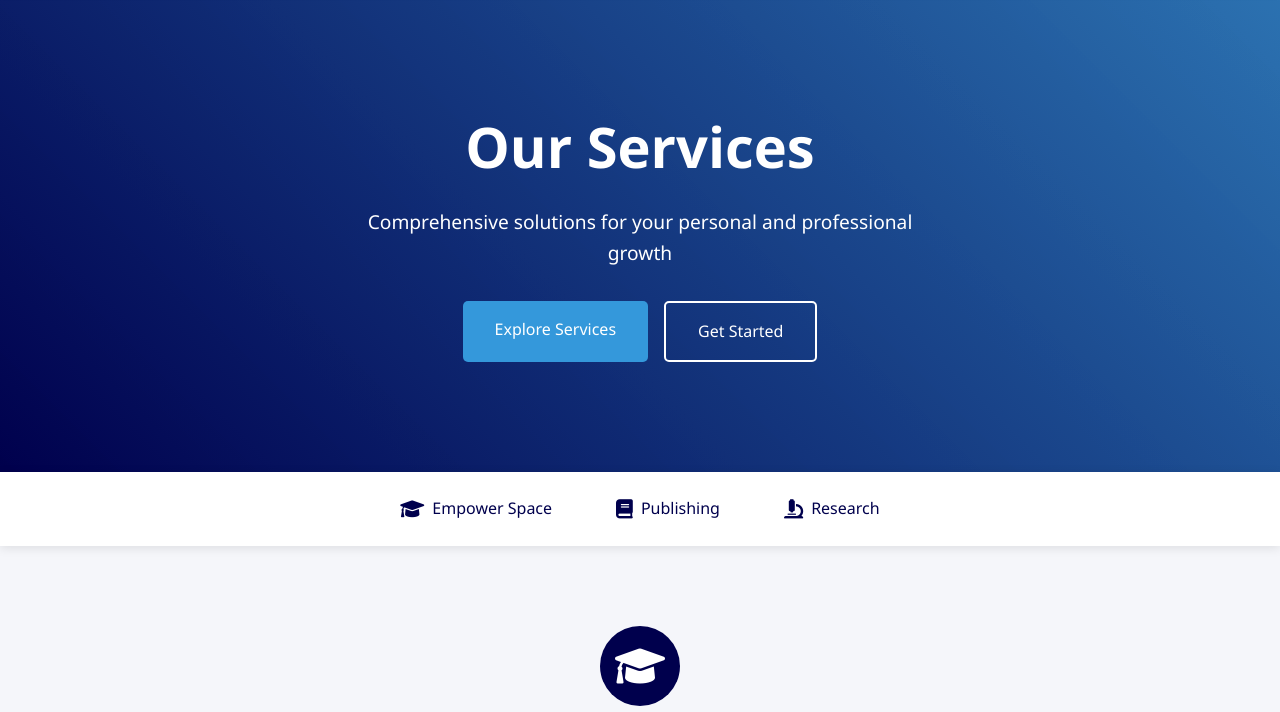
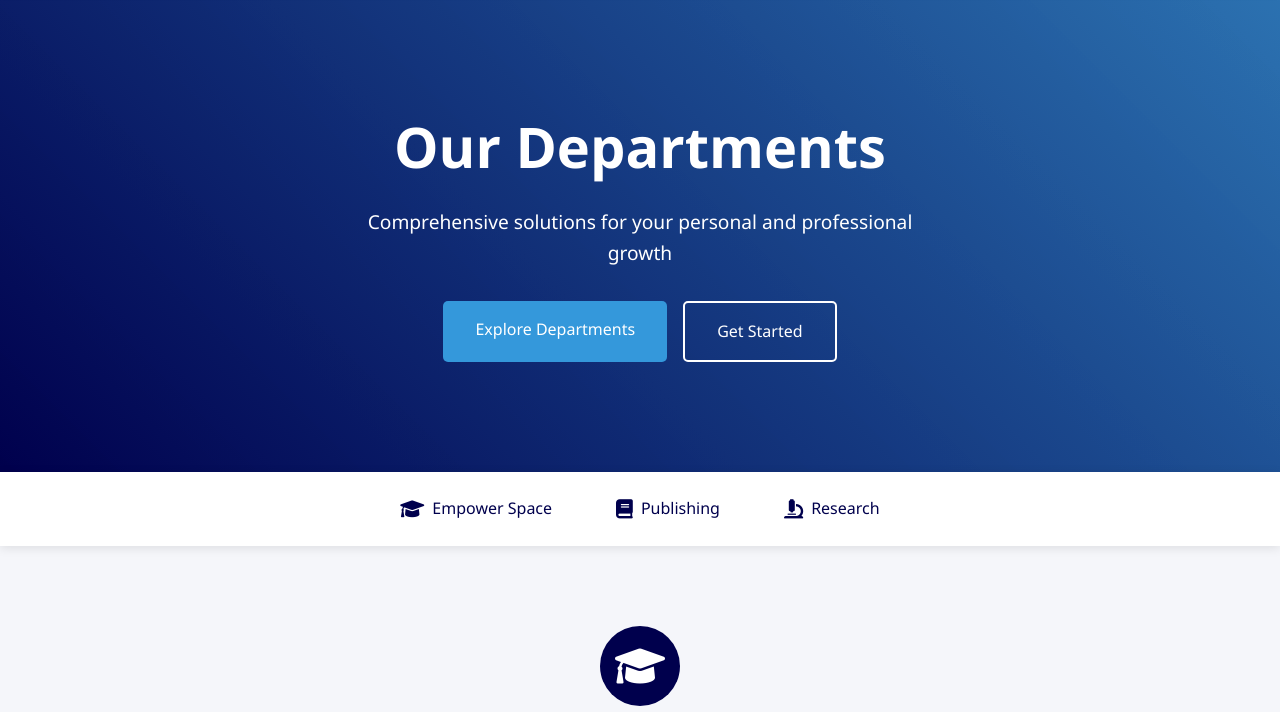
Before and after one commit to ObuliAbraham/Legacy-Insights, a plain HTML site: page services.html in a window 1280 px wide. Shown: the part 88-800 px from the top of the page. Drawn offline with Linux system fonts and the light colour scheme.

Commit message:
Updated Department page

```diff
--- a/services.html
+++ b/services.html
@@ -35,10 +35,10 @@
     <section class="services-hero">
         <div class="hero-overlay"></div>
         <div class="container">
-            <h1 class="animate-text">Our Services</h1>
+            <h1 class="animate-text">Our Departments</h1>
             <p class="animate-text delay-1">Comprehensive solutions for your personal and professional growth</p>
             <div class="hero-buttons">
-                <a href="#empower-space" class="cta-button">Explore Services</a>
+                <a href="#empower-space" class="cta-button">Explore Departments</a>
                 <a href="#contact" class="cta-button secondary">Get Started</a>
             </div>
         </div>
```
